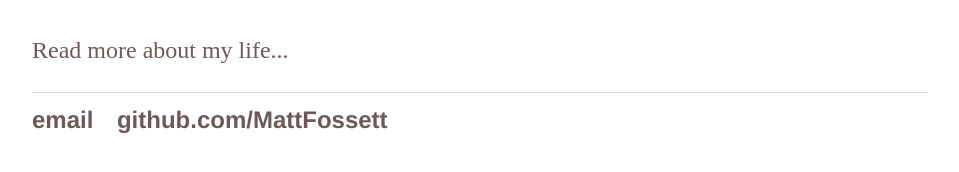
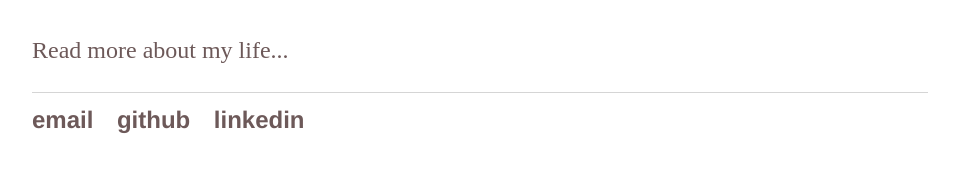
Before and after one commit to MattFossett/mattfossett.github.io, a Jekyll site: the page built from index.html, in a window 1280 px wide. Shown: the part 163-335 px from the top of the page, without its empty margins (160-1119 px from the left). Built offline with Jekyll 4.4.1, drawn with Linux system fonts in a browser that asks for light colours.

Commit message:
updated template

```diff
--- a/_layouts/default.html
+++ b/_layouts/default.html
@@ -25,7 +25,9 @@
 			<footer>
 	    		<ul>
 	        		<li><a href="mailto:mattfossett@outlook.com">email</a></li>
-	        		<li><a href="https://github.com/mattfossett">github.com/MattFossett</a></li>
+					<li><a href="https://github.com/mattfossett">github</a></li>
+					<li><a href="https://linkedin.com/in/MattFossett">linkedin</a></li>
+
 				</ul>
 			</footer>
 		</body>
```
